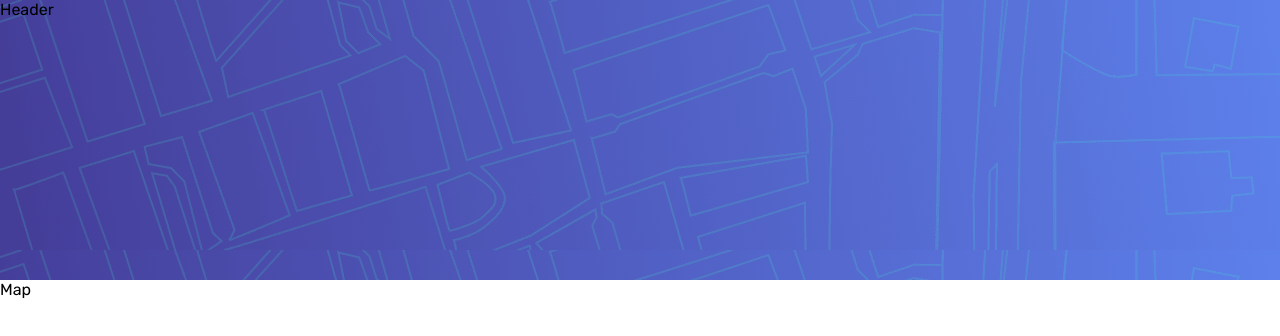
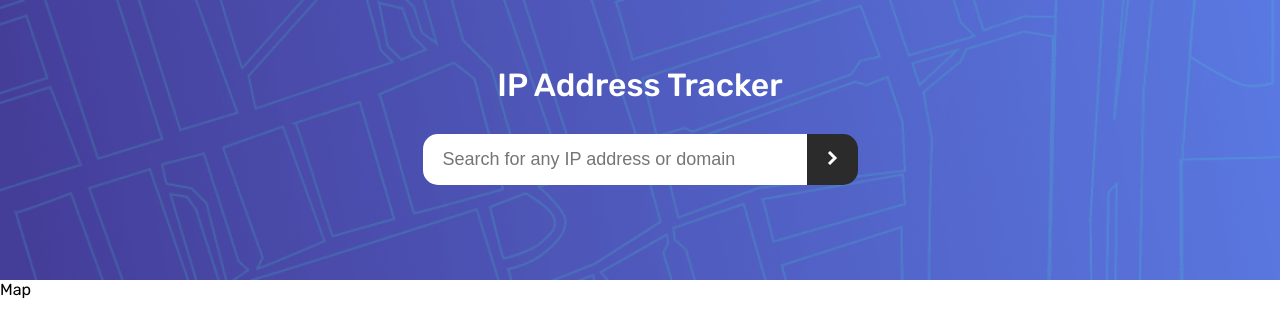
Before and after one commit to MhmtMutlu/react-ip-tracker-app, a React (Create React App) app: page / in a window 1280 px wide. Shown: the top 336 px of the page. Built offline with nearby package versions, Linux system fonts and the light colour scheme.

Commit message:
UI: Header component was designed.

```diff
--- a/src/components/Header/Header.tsx
+++ b/src/components/Header/Header.tsx
@@ -1,8 +1,19 @@
 import React from "react";
 import "./header.scss";
+import ArrowLogo from "../../assets/icon-arrow.svg"
 
 const Header: React.FC = () => {
-  return <div className="header-container">Header</div>;
+  return (
+    <div className="header-container">
+      <h1 className="header-title">IP Address Tracker</h1>
+      <div className="header-input-wrapper">
+        <input placeholder="Search for any IP address or domain" />
+        <button>
+          <img src={ArrowLogo} alt="Button's Arrow Logo"/>
+        </button>
+      </div>
+    </div>
+  );
 };
 
 export default Header;
--- a/src/components/Header/header.scss
+++ b/src/components/Header/header.scss
@@ -1,4 +1,50 @@
-.header-container {
-  grid-area: Header;
-  background-image: url("../../assets/pattern-bg.png");
+@use "../../index";
+
+.header {
+  &-container {
+    grid-area: Header;
+    background-image: url("../../assets/pattern-bg.png");
+    background-repeat: no-repeat;
+    background-size: cover;
+    display: flex;
+    flex-direction: column;
+    justify-content: center;
+    align-items: center;
+  }
+
+  &-title {
+    color: #fff;
+    font-weight: 500;
+  }
+
+  &-input-wrapper {
+    width: 100%;
+    margin: 30px;
+    display: flex;
+    align-items: center;
+    justify-content: center;
+
+    input {
+      width: 30%;
+      padding: 15px 20px;
+      font-size: 18px;
+      color: index.$very-dark-gray;
+      border: none;
+      border-radius: 15px 0 0 15px;
+    }
+
+    button {
+      font-size: 18px;
+      padding: 15px 20px;
+      background-color: index.$very-dark-gray;
+      border: none;
+      border-radius: 0 15px 15px 0;
+      cursor: pointer;
+      transition: .5s ease-in;
+
+      &:hover {
+        background-color: index.$dark-gray;
+      }
+    }
+  }
 }
```
